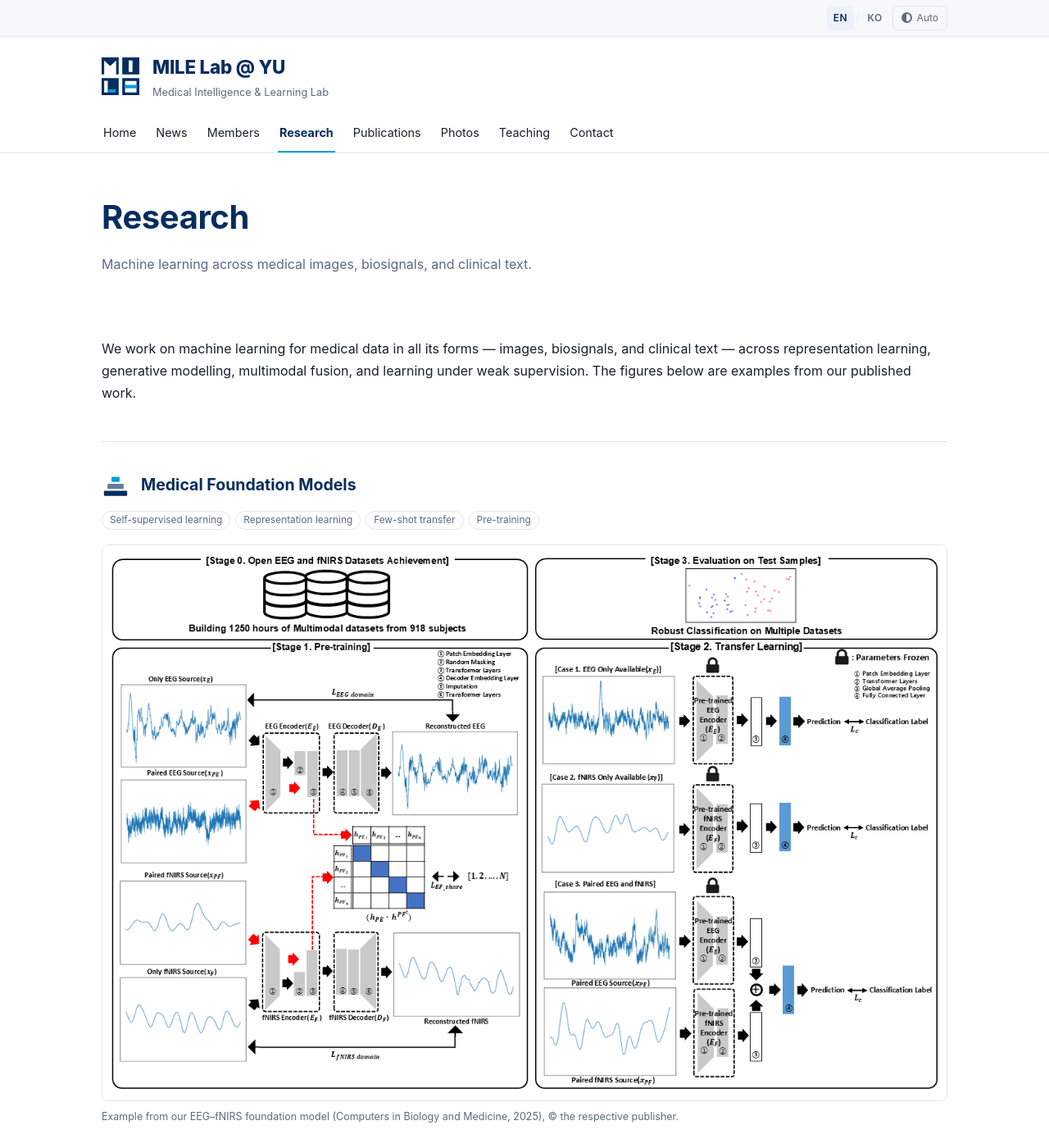
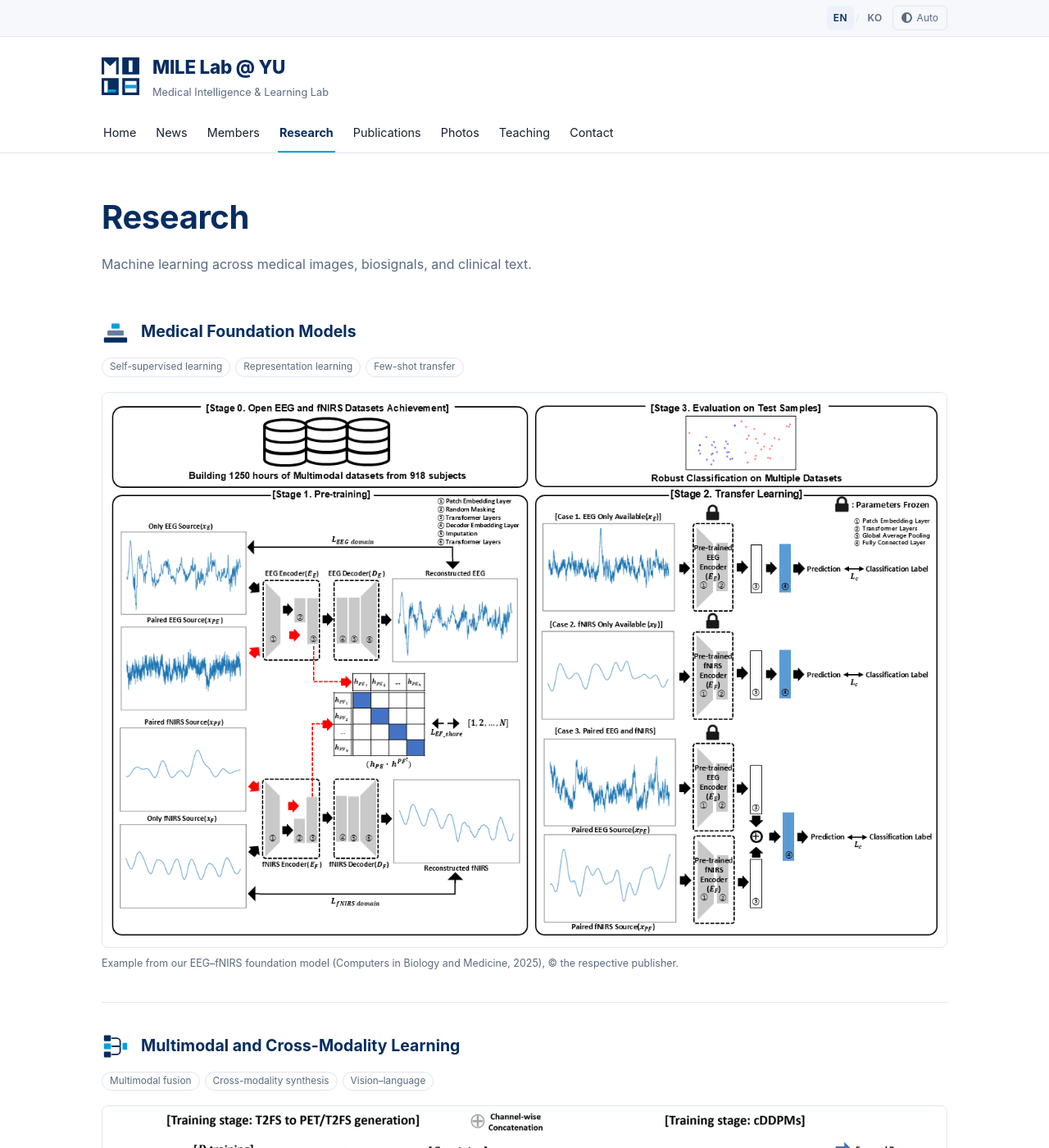
Before and after one commit to milelab-yu/milelab-yu.github.io, a Jekyll site: the page built from research.md, in a window 1280 px wide and 1400 px high. Shown: the whole window at 82% size. Built offline with Jekyll 4.4.1, drawn with Linux system fonts in a browser that asks for light colours; some of the changed text lies outside the part shown.

Commit message:
copy: 연구 페이지 도입 문단 제거, 키워드 3개로 압축
Co-Authored-By: Claude Opus 5 (1M context) <noreply@anthropic.com>
Claude-Session: https://claude.ai/code/session_01W96o5EccXN4i3Jh1jTfkA5

```diff
--- a/research.md
+++ b/research.md
@@ -10,14 +10,6 @@ intro: "Machine learning across medical images, biosignals, and clinical text."
 {%- assign L = site.data.i18n[page.lang] -%}
 {%- assign areas = site.data.research[page.lang] -%}
 
-<section class="section">
-<p>
-We work on machine learning for medical data in all its forms — images,
-biosignals, and clinical text — across representation learning, generative
-modelling, multimodal fusion, and learning under weak supervision. The figures
-below are examples from our published work.
-</p>
-</section>
 
 {%- for a in areas %}
 <section class="section research-section" id="{{ a.id }}">
```
Also changed, not shown: _data/research.yml (+7 -17 lines), ko/research.md (+0 -7 lines).
